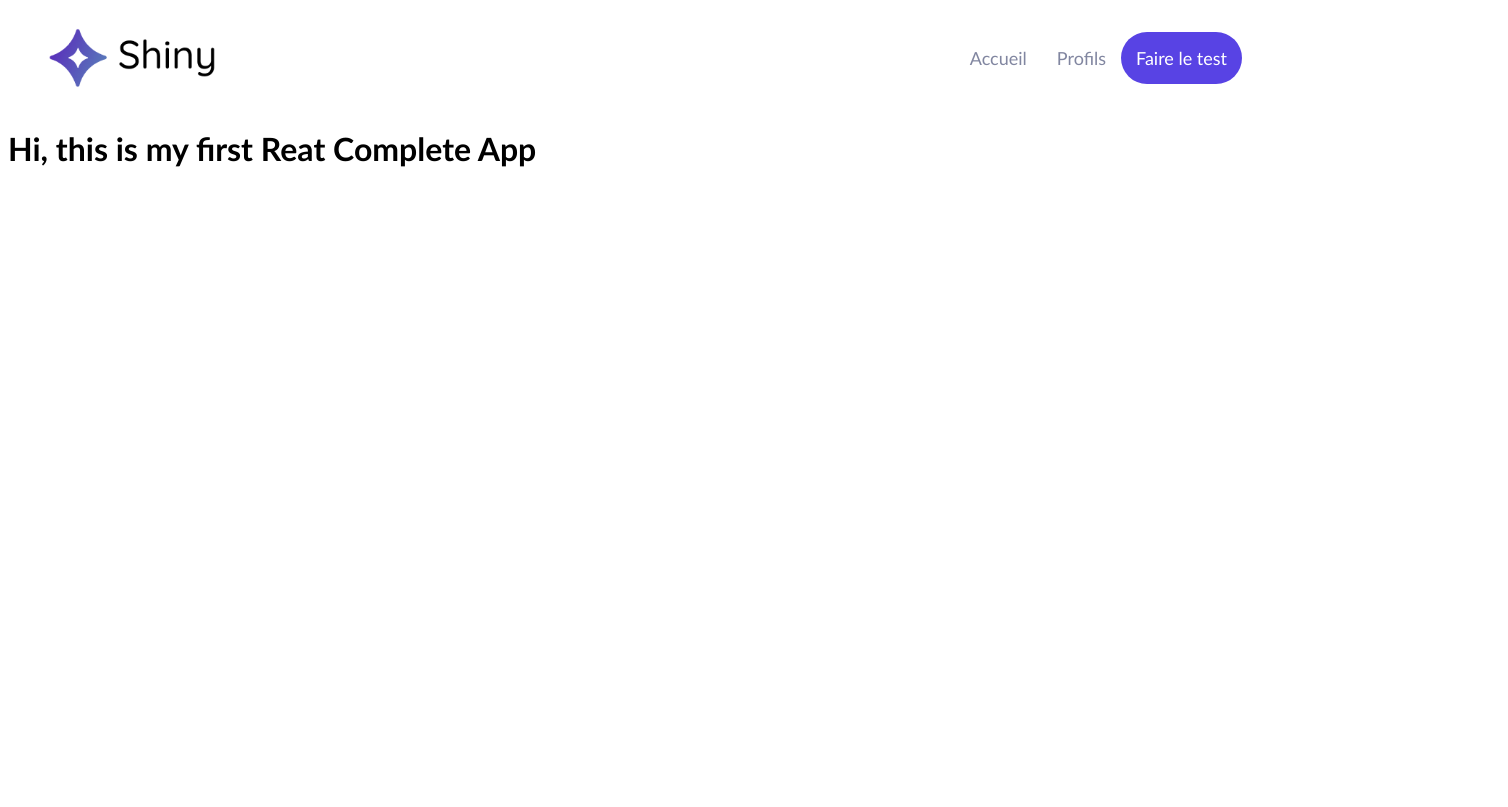
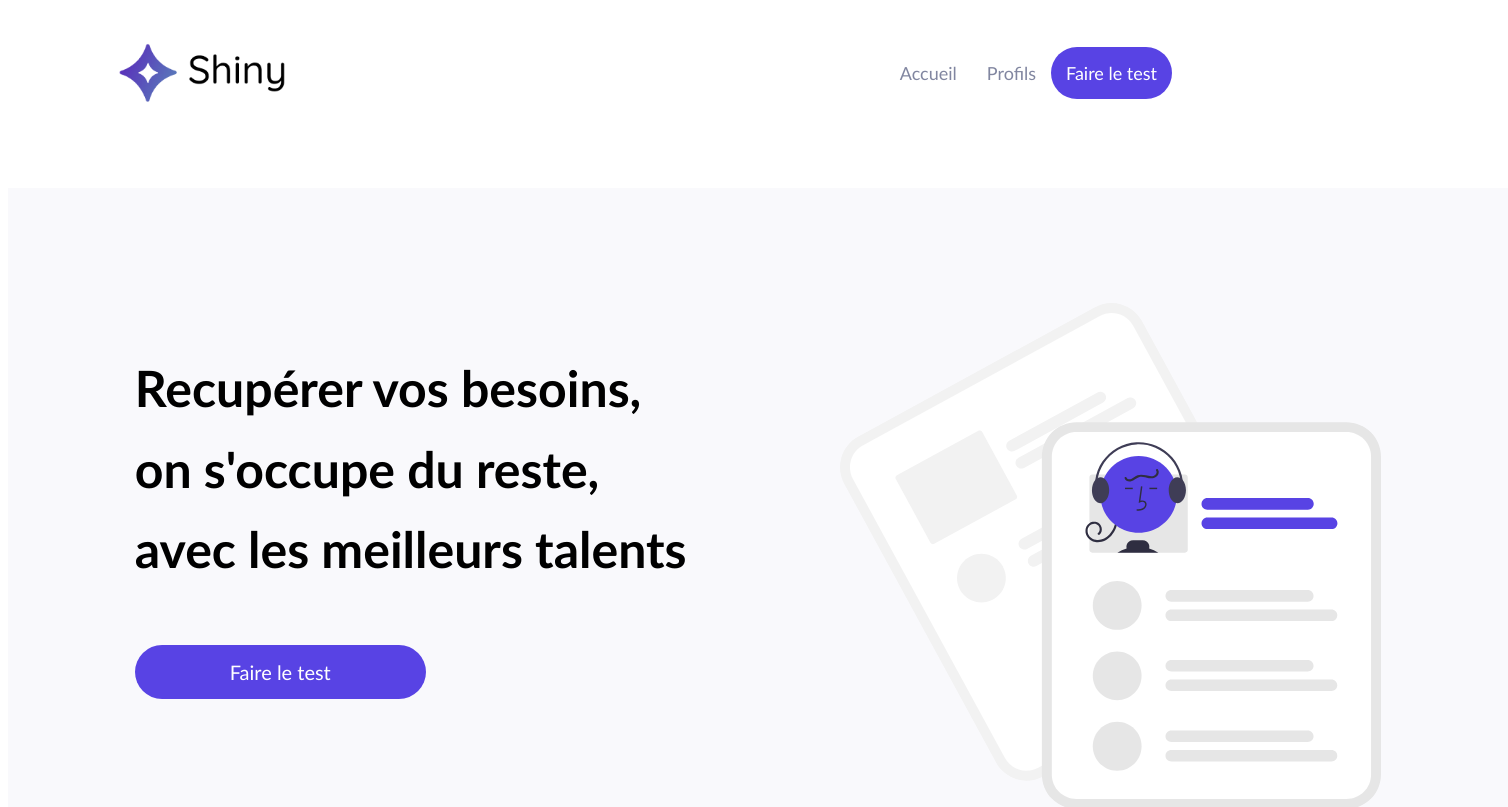
Before and after one commit to HayasMoustapha/shiny-agency, a React (Create React App) app: page / in a window 1280 px wide. Shown: the top 807 px of the page, 1508 px wide, since content can reach past the window. Built offline with nearby package versions, Linux system fonts and the light colour scheme.

Commit message:
Adding style to a Home Page and upating Header Component style

```diff
--- a/src/components/Header/index.jsx
+++ b/src/components/Header/index.jsx
@@ -8,7 +8,7 @@ const HeaderContainer = styled.nav`
   display: flex;
   justify-content: space-between;
   align-items: center;
-  padding: 15px 30px;
+  padding: 30px 100px;
 `
 const Image = styled.img`
   height: 70px;
@@ -28,7 +28,7 @@ const StyledLink = styled(Link)`
 const Header = () => {
   return (
     <HeaderContainer>
-      <Image src={logo} alt="" />
+      <Image src={logo} alt="Header logo" />
       <div>
         <StyledLink to="/">Accueil</StyledLink>
         <StyledLink to="/freelances">Profils</StyledLink>
--- a/src/pages/Home/index.jsx
+++ b/src/pages/Home/index.jsx
@@ -1,9 +1,62 @@
+import { Link } from 'react-router-dom'
+import styled from 'styled-components'
+import colors from '../../utils/style/colors'
+import homeIllustration from '../../assets/home-illustration.svg'
+
+const HomeContainer = styled.div`
+  width: 1400px;
+  display: flex;
+  justify-content: space-around;
+  flex-direction: row;
+  background-color: ${colors.backgroundLight};
+  margin: 50px auto 0px auto;
+  padding: 90px 50px;
+`
+const LeftCol = styled.div`
+  display: flex,
+`
+
+const Title = styled.h1`
+  width: 552px;
+  font-size: 50px;
+  line-height: 161%;
+  font-weight: 700;
+  margin: 70px auto 55px auto;
+  color: ${colors.dark};
+`
+
+const StyledLink = styled(Link)`
+  padding: 15px;
+  color: #8186a0;
+  text-decoration: none;
+  font-size: 20px;
+  text-align: center;
+  ${(props) =>
+    props.$isFullLink &&
+    `display: block; color: white; border-radius: 30px; background-color: ${colors.primary}; width: 261px; height: auto;`}
+`
+
+const Illustration = styled.img`
+  width: 541px;
+  height: auto;
+  margin-top: 25px;
+`
+
 const Home = () => {
   return (
-    <div className="App">
-      <h1>Hi, this is my first Reat Complete App</h1>
-    </div>
+    <HomeContainer>
+      <LeftCol>
+        <Title>
+          Recupérer vos besoins, on s'occupe du reste, avec les meilleurs
+          talents
+        </Title>
+        <StyledLink to="/survey/1" $isFullLink>
+          Faire le test
+        </StyledLink>
+      </LeftCol>
+      <Illustration src={homeIllustration} alt="Home illustration" />
+    </HomeContainer>
   )
 }
 
-export default Home;
+export default Home
```
